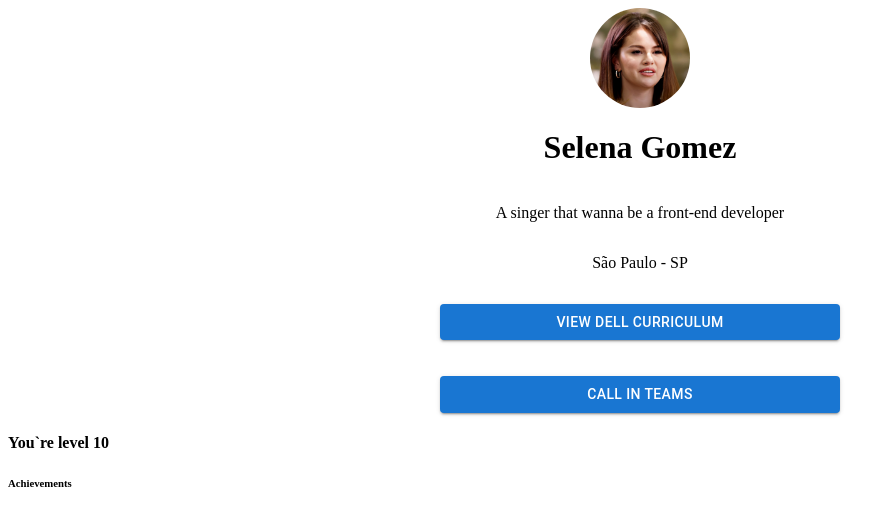
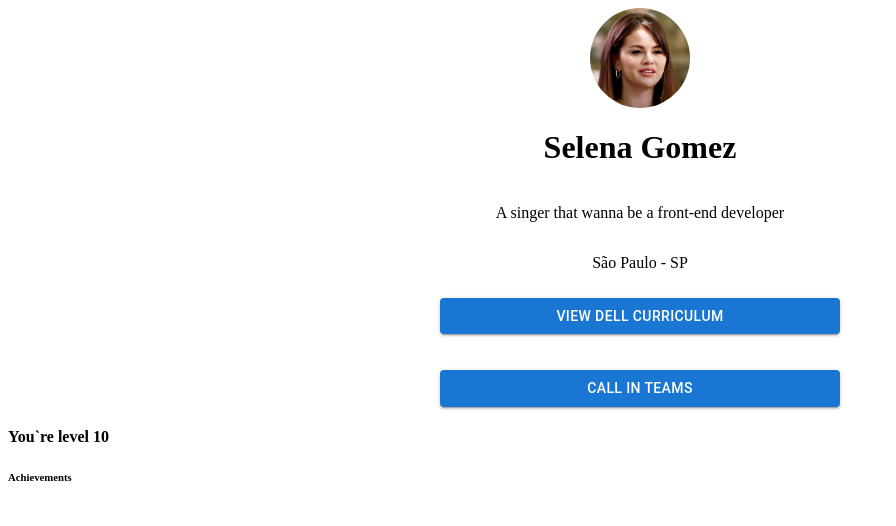
Before and after one commit to 2023M6T3-Inteli/Grupo-3, a React (Vite) app in the folder codigo/frontend/: page /profile in a window 1280 px wide. Shown: the top 526 px of the page, without its empty margins (0-896 px from the left). Built offline with nearby package versions, Linux system fonts and the light colour scheme.

Commit message:
. margin

```diff
--- a/codigo/frontend/src/pages/Profile/Profile.tsx
+++ b/codigo/frontend/src/pages/Profile/Profile.tsx
@@ -115,7 +115,8 @@ var StyledBottonsProfile = styled(BottonsProfile)`
   flex-direction: column;
   align-items: center;
   justify-content: center;
-  margin-top: 16px;
+  margin-top: 10px;
+  margin-bottom: 1rem;
 `;
 
 function Profile() {
```
